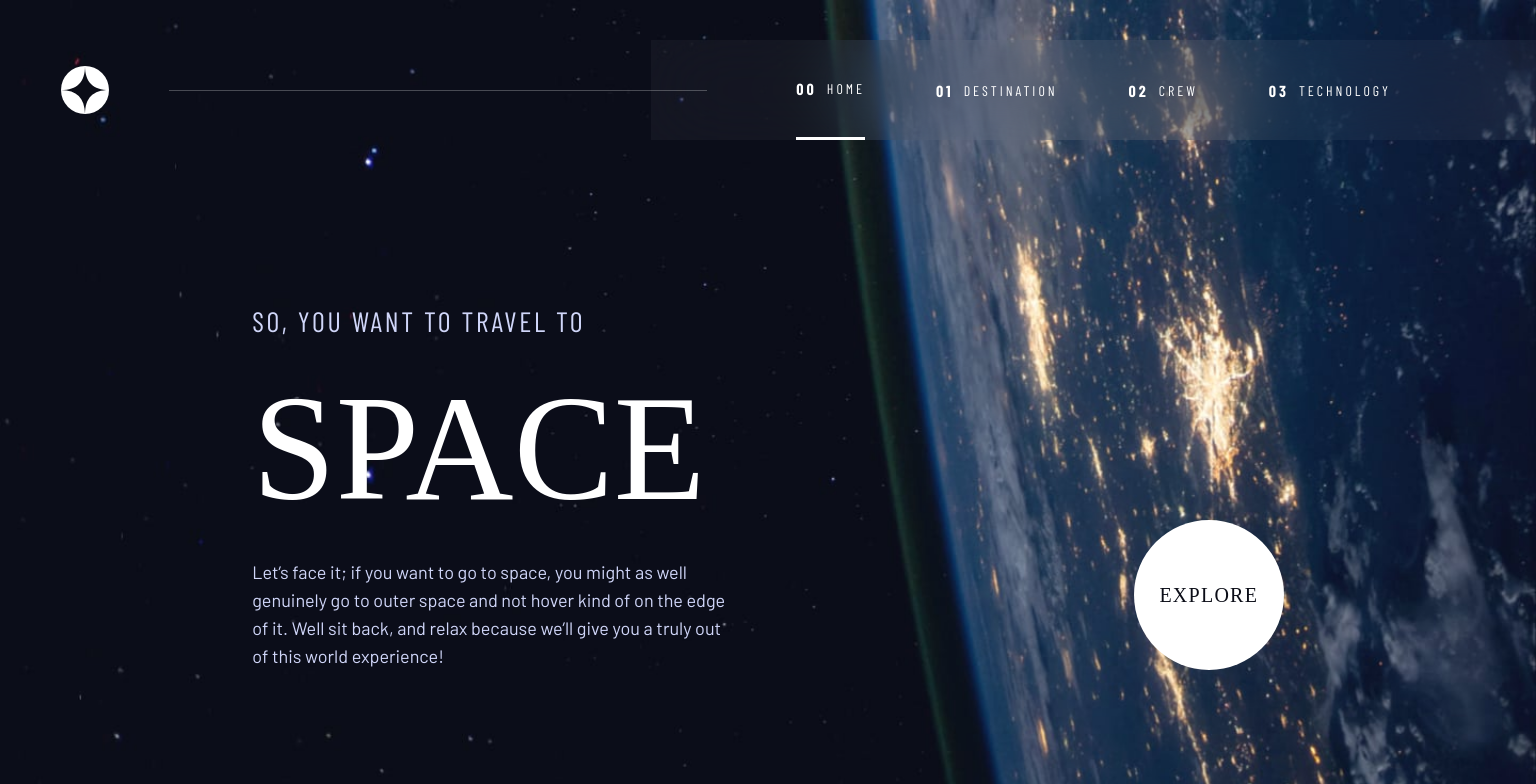
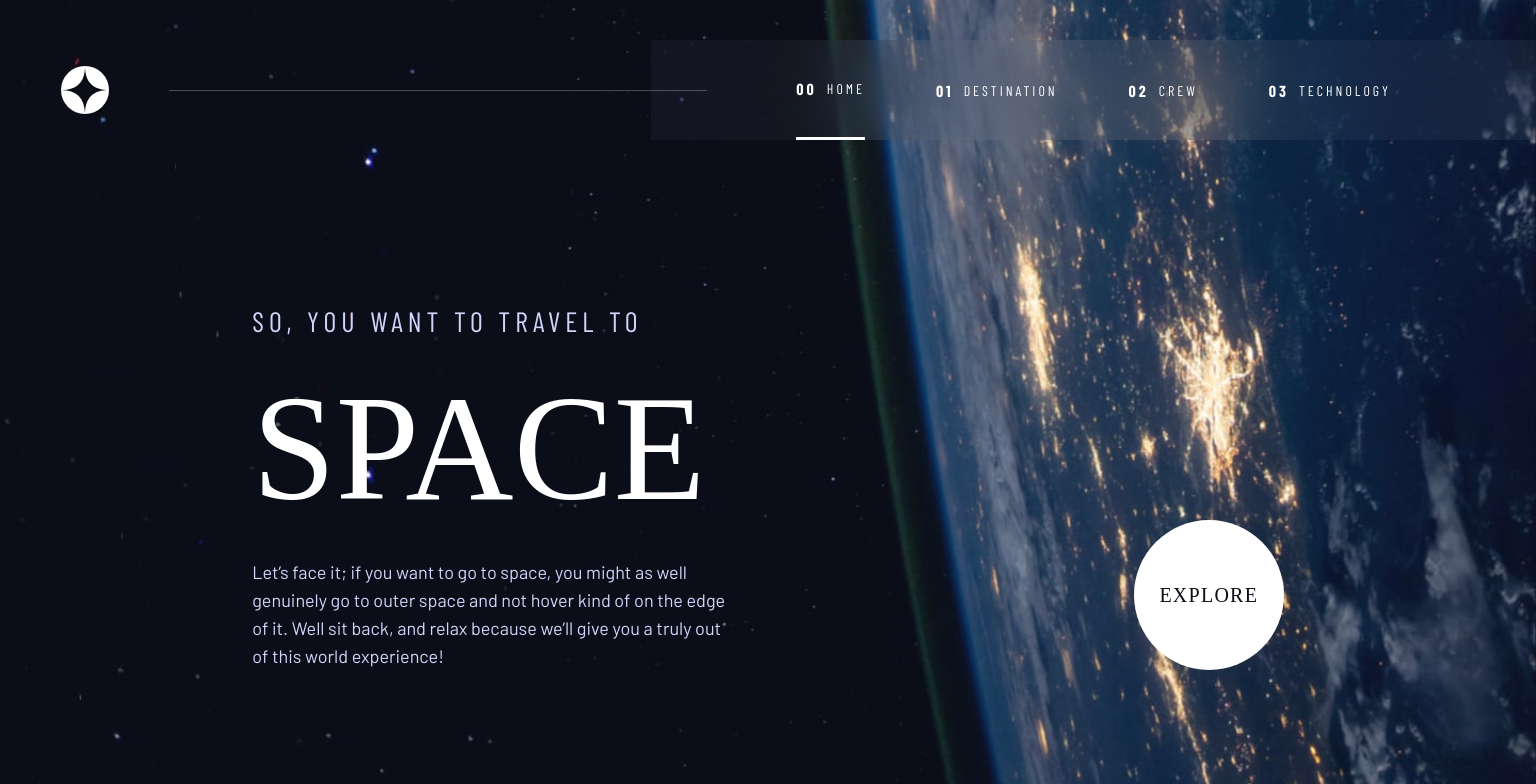
Before and after one commit to TatoPirtakhia/space-tourism, a React (Vite) app: page /home in a window 1536 px wide. Shown: the top 784 px of the page. Built offline with nearby package versions, Linux system fonts and the light colour scheme; the HTML template or start-up script is replaced by a standard one; a web font is replaced by a local one.

Commit message:
finish desktop styles

```diff
--- a/src/home/home.css
+++ b/src/home/home.css
@@ -97,6 +97,7 @@
     .home_header{
         font-size: 28px;
         margin-bottom: 24px;
+        letter-spacing: 5px;
     }
     .title{
         font-size: 150px;
```
